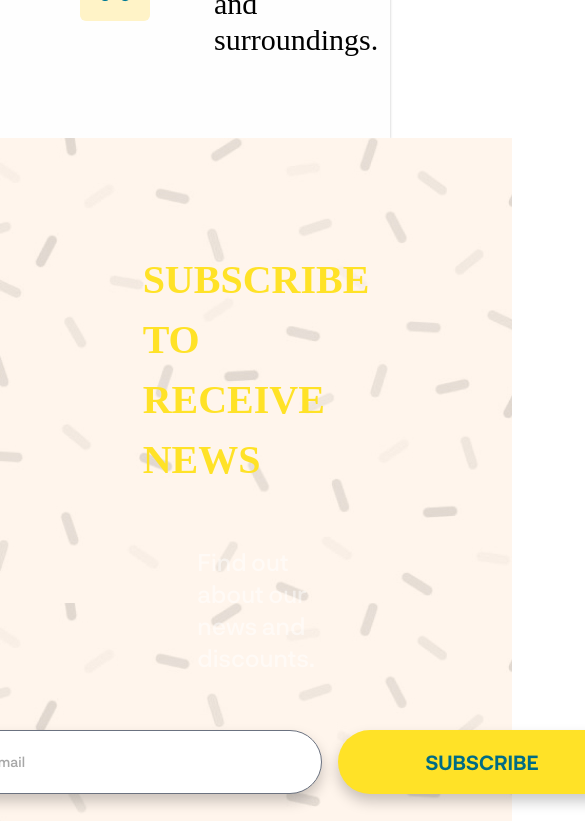
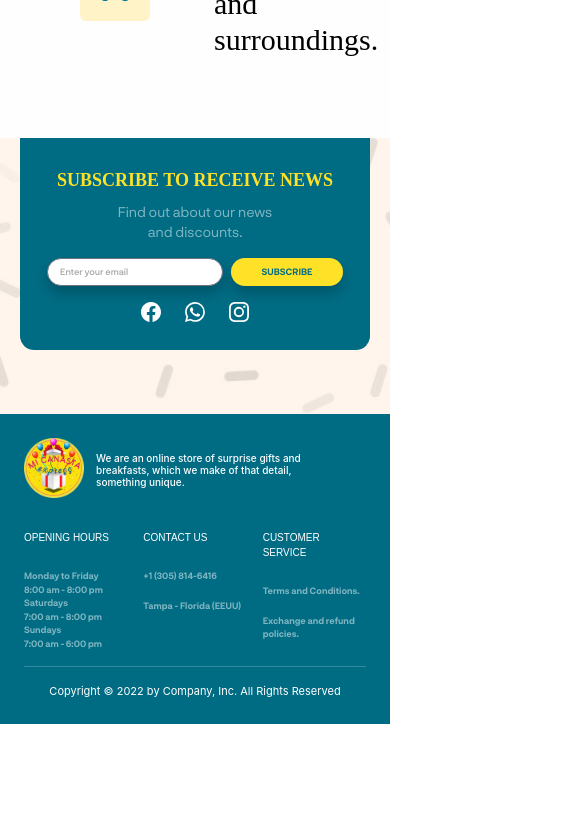
Before and after one commit to mateol9/MiCanastaExpress, a React (Vite) app: page / in a window 390 px wide. Shown: the part 1440-2261 px from the top of the page, 585 px wide, since content can reach past the window. After the commit the page ends 2164 px from the top, so only its background shows below. Built offline with nearby package versions, Linux system fonts and the light colour scheme.

Commit message:
subscribe section mobile

```diff
--- a/src/components/Subscribe/Subscribe.jsx
+++ b/src/components/Subscribe/Subscribe.jsx
@@ -3,25 +3,28 @@ import { BsFacebook, BsWhatsapp, BsInstagram } from 'react-icons/bs';
 
 const Subscribe = () => {
 	return (
-		<div style={{ backgroundImage: `url(${bg})` }} className='px-64 py-44 pt-0'>
-			<div className='bg-[#006C84] rounded-b-[58px] flex flex-col items-center pt-28 pb-14 gap-14'>
-				<h2 className='text-[#FFE227] fontStylePlayfair text-[40px] font-bold'>
+		<div
+			style={{ backgroundImage: `url(${bg})` }}
+			className='px-5 sm:px-64 pb-16 sm:pb-44'
+		>
+			<div className='bg-[#006C84] rounded-b-[14px] sm:rounded-b-[58px] flex flex-col items-center pt-7 sm:pt-28 pb-5 sm:pb-14 gap-2 sm:gap-14'>
+				<h2 className='text-[#FFE227] fontStylePlayfair text-lg sm:text-[40px] font-bold'>
 					SUBSCRIBE TO RECEIVE NEWS
 				</h2>
-				<p className='text-white/50 fontStyleNeurial font-medium text-2xl'>
+				<p className='text-white/50 fontStyleNeurial font-normal sm:font-medium text-sm text-center max-w-[180px] sm:max-w-none sm:text-2xl'>
 					Find out about our news and discounts.
 				</p>
-				<div className='flex gap-4'>
+				<div className='flex gap-2 sm:gap-4 mt-2'>
 					<input
 						type='text'
 						placeholder='Enter your email'
-						className='rounded-full w-[436px] text-sm px-8 fontStyleNeurial placeholder:text-[#4F4F4F]/50 placeholder:font-medium customShadow'
+						className='rounded-full w-44 sm:w-[436px] h-7 sm:h-auto text-[9px] sm:text-sm sm:px-8 fontStyleNeurial placeholder:text-[#4F4F4F]/50 placeholder:font-medium placeholder:text-[9px] sm:placeholder:text-sm leading-7 customShadow'
 					/>
-					<button className='bg-[#FFE227] rounded-full h-16 w-72 text-[#006C84] text-xl font-bold fontStyleNeurial customShadow hover:bg-[#006C84] hover:text-[#FFE227] hover:border-2 border-[#FFE227]'>
+					<button className='bg-[#FFE227] rounded-full h-7 sm:h-16 w-28 sm:w-72 text-[#006C84] text-[9px] sm:text-xl font-bold fontStyleNeurial customShadow hover:bg-[#006C84] hover:text-[#FFE227] hover:border-2 border-[#FFE227]'>
 						SUBSCRIBE
 					</button>
 				</div>
-				<div className='flex text-white gap-7 text-4xl'>
+				<div className='flex text-white gap-2 sm:gap-7 text-xl sm:text-4xl'>
 					<a
 						href='#'
 						className='hover:text-[#4267B2] p-2 hover:bg-white hover:p-2 rounded-full'
```
